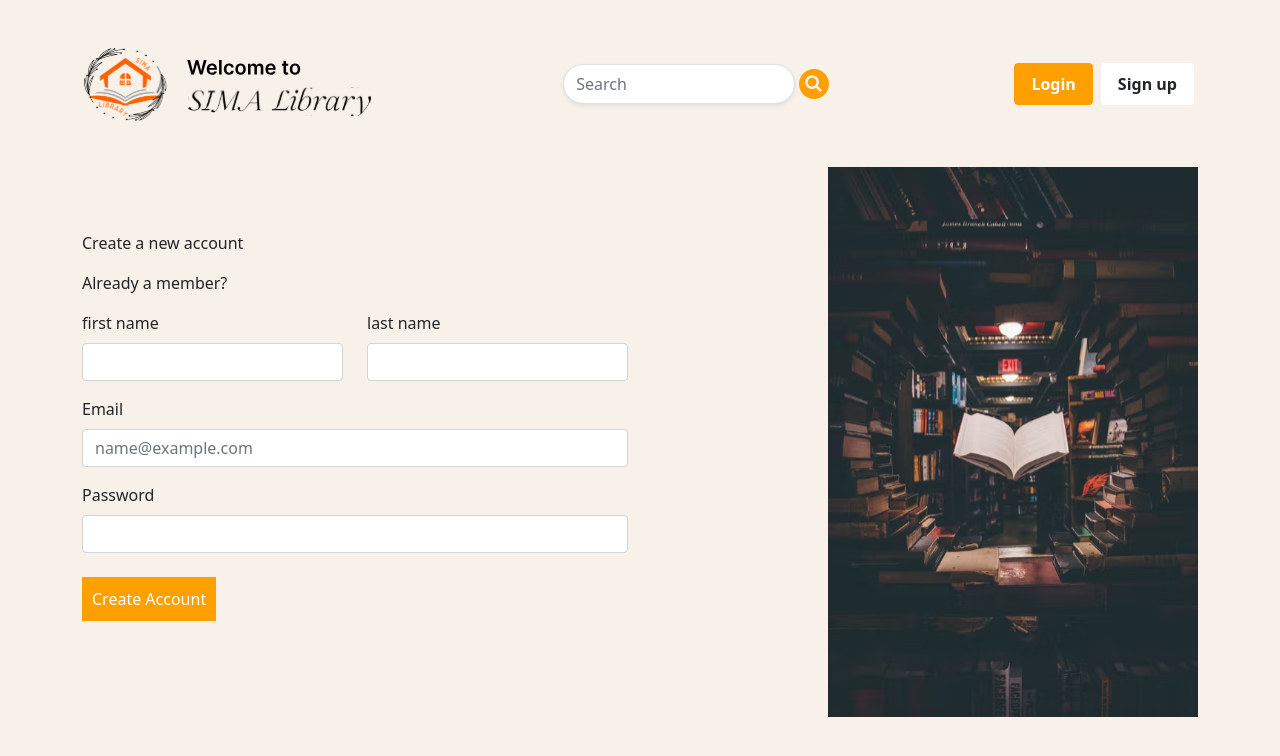
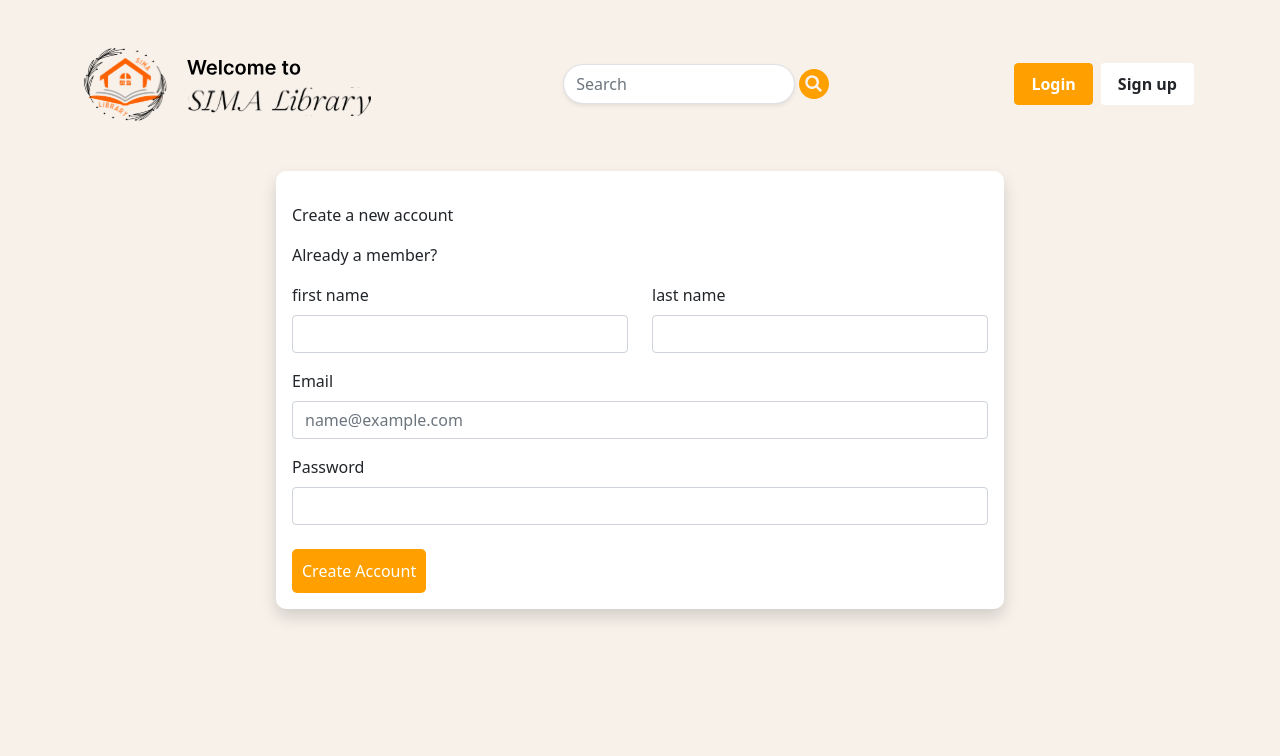
Before and after one commit to Joyful-Jasper/Project-Front-End-React-K1, a React (Create React App) app: page /sign-up in a window 1280 px wide. Shown: the top 756 px of the page. Built offline with nearby package versions, Linux system fonts and the light colour scheme.

Commit message:
style login

```diff
--- a/src/pages/Login.js
+++ b/src/pages/Login.js
@@ -5,8 +5,8 @@ import { useSelector, useDispatch } from "react-redux";
 import { addUser, fetchUsers, addUsersApi } from "../components/User/UserSlice";
 import { Link, Navigate, useNavigate } from "react-router-dom";
 import { Alert, Form } from "react-bootstrap";
-import gambarmata from "../assets/mata.svg";
-import buku from "../assets/tumpukan buku.png";
+import { HiOutlineMailOpen } from "react-icons/hi";
+import { IoIosEye } from "react-icons/io";
 
 const Login = (props) => {
   const [loginData, setLoginData] = useState({});
@@ -77,7 +77,7 @@ const Login = (props) => {
     <div className="container">
       <div className="container-fluid mx-auto">
         <div className="row justify-content-center d-flex mx-auto">
-          <div className="shadow p-3 col-6 mt-5 my-5 py-5 px-5" style={{ backgroundColor: "white", borderRadius: "10px" }}>
+          <div className="shadow col-8 mt-1 py-3 px-3" style={{ backgroundColor: "white", borderRadius: "10px" }}>
             <h1 className="justify-content-center d-flex mx-auto">Login</h1>
             <p className="justify-content-center d-flex mx-auto">Hey, enter your details to sign in to your account</p>
             {show && (
@@ -86,21 +86,22 @@ const Login = (props) => {
                 <p>Please enter the correct email and password or register first</p>
               </Alert>
             )}
-            <div className="col-11">
+            <div className="row mt-1">
               <label for="exampleFormControlInput1" className="form-label">
                 Email
               </label>
-              <input type="email" className="form-control" id="emailView" name="email" placeholder="name@example.com" onChange={handleInput} />
+              <div className="col-12">
+                <input type="email" className="form-control" id="emailView" name="email" placeholder="name@example.com" onChange={handleInput} />
+                <HiOutlineMailOpen style={{ position: "relative", top: "-55%", left: "90%" }} />
+              </div>
             </div>
-            <div className="row mt-3">
+            <div className="row mt-1">
               <label for="exampleFormControlInput1" className="form-label">
                 Password
               </label>
-              <div className="col-11">
+              <div className="col-12">
                 <input type="password" className="form-control" id="password" name="password" value={loginData.password} onChange={handleInput} />
-              </div>
-              <div className="col-1 justify-content-center d-flex my-auto ">
-                <img src={gambarmata} width={25} onClick={sandi} style={{ position: "absolute" }} />
+                <IoIosEye onClick={sandi} style={{ position: "relative", top: "-50%", left: "90%" }} />
               </div>
             </div>
             <br></br>
@@ -108,16 +109,16 @@ const Login = (props) => {
               Sign In
             </button>
 
-            <p className="mt-3">-Or Sign In With-</p>
+            <p className="mt-1">-Or Sign In With-</p>
             <div classNameName="raw">
               <div classNameName="col">
                 <div id="buttonDiv"></div>
               </div>
             </div>
           </div>
-          <div className="col-6 justify-content-end d-flex mx-auto my-auto">
-            <img src={buku} width={500} height={500} />
-          </div>
+          {/* <div className="col-6 justify-content-end d-flex mx-auto my-auto">
+            <img src={buku} width={500} height={500} /> */}
+          {/* </div> */}
         </div>
       </div>
     </div>
--- a/src/pages/Signup.js
+++ b/src/pages/Signup.js
@@ -1,14 +1,8 @@
 import React, { useState } from "react";
-// import { container, button } from "react-bootstrap";
+
 import { useDispatch, useSelector } from "react-redux";
-// import { addRegister } from "./RegisterSlice";
-// import gambar1 from "../../assets/buku.svg";
-// import logo from "../../assets/logo.svg";
 import { Link, Navigate, useNavigate } from "react-router-dom";
 import { addUser, addUsersApi, fetchUsers } from "../components/User/UserSlice";
-import buku from "../assets/gambar-book2.svg";
-
-// import { useEffect } from "react";
 
 const Signup = () => {
   const navigate = useNavigate();
@@ -44,11 +38,21 @@ const Signup = () => {
   };
   console.log(user);
 
+  const sandi = () => {
+    var x = document.getElementById("password");
+    if (x.type === "password") {
+      x.type = "text";
+    } else {
+      x.type = "password";
+    }
+  };
+
   return (
     <div className="container">
-      {/* <div className="container-fluid justify-content-center d-flex mx-auto"> */}
-      <div className="row" style={{ backgroundColor: "#F7F1EA" }}>
-        <div className="col-6 my-5 ">
+      <div className="container mx-auto " style={{ backgroundColor: "#F7F1EA" }}>
+        <div className="row">
+          <div className="row justify-content-center d-flex mx-auto">
+            <div className="shadow col-8 mt-1 px-3 py-3" style={{ backgroundColor: "white", borderRadius: "10px" }}>
               <p style={{ sizeText: "30px" }} className="my-3">
                 Create a new account
               </p>
@@ -72,18 +76,21 @@ const Signup = () => {
               <label htmlFor="exampleFormControlInput1" className="form-label pt-3">
                 Email
               </label>
+              <div className="col-12">
                 <input type="email" className="form-control" id="emailView" name="email" placeholder="name@example.com" value={userData.email} onChange={handleChange} />
+              </div>
               <label htmlFor="exampleFormControlInput1" className="form-label pt-3">
                 Password
               </label>
+              <div className="col-12">
                 <input type="password" className="form-control" id="password" name="password" value={userData.password} onChange={handleChange} />
+              </div>
               <br></br>
-          <button onClick={handleSumbit} style={{ backgroundColor: "#FFA000", border: "none", padding: "10px", color: "white" }}>
+              <button onClick={handleSumbit} style={{ backgroundColor: "#FFA000", border: "none", padding: "10px", color: "white", borderRadius: "5px" }}>
                 Create Account
               </button>
             </div>
-        <div className="col-6 justify-content-end d-flex mx-auto">
-          <img src={buku} height={550} />
+          </div>
         </div>
       </div>
     </div>
```
Lines whose indentation alone changed are shown as unchanged.
